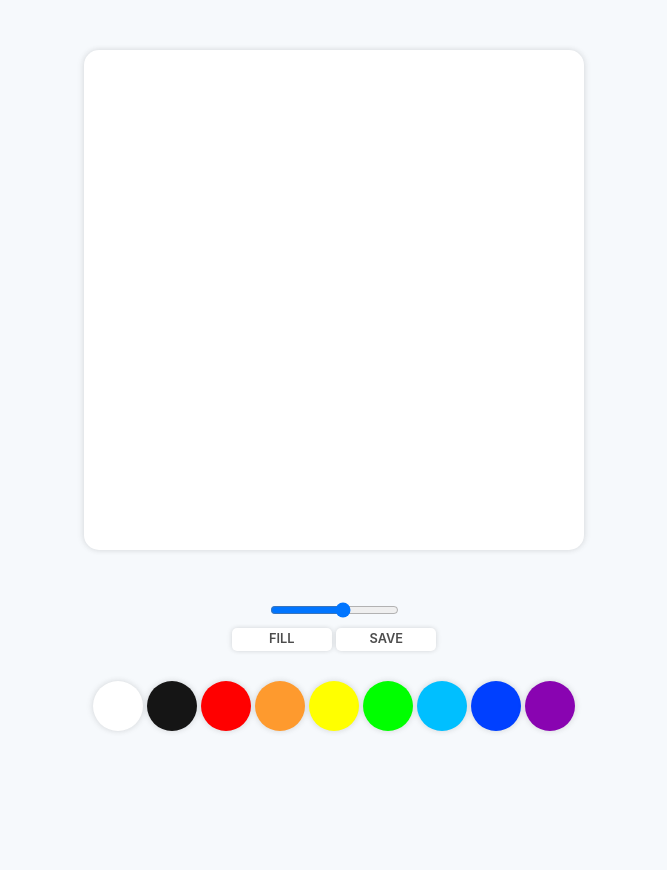
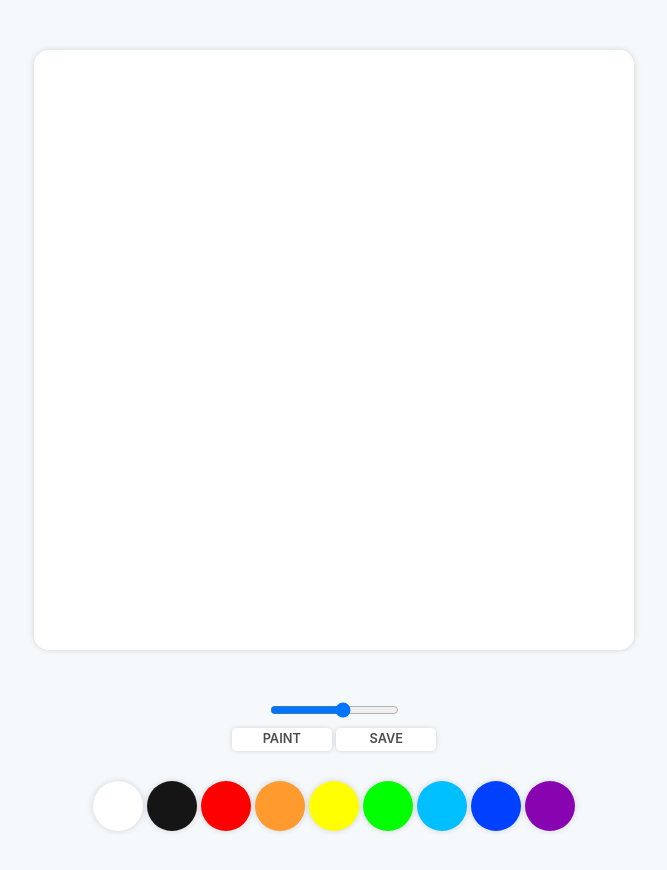
Before and after one commit to SUPINKIM/PaintJs, a plain HTML site: page index.html in a window 1280 px wide. Both pictures are taken after a click on the button "FILL". Shown: the whole page, without its empty margins (306-973 px from the left). Before the commit the page ends 800 px from the top, so only its background shows below. Drawn offline with Linux system fonts and the light colour scheme.

Commit message:
last commit

```diff
--- a/app.js
+++ b/app.js
@@ -2,15 +2,28 @@
 
 const canvas = document.querySelector('canvas');
 const ctx = canvas.getContext('2d');
+const fill = document.getElementById('JsMode');
+const colors = document.getElementsByClassName('jsColor');
+const range = document.querySelector('#JsRange');
+const saveBnt = document.getElementById('JsSave');
 
-ctx.strokeStyle = '#151515';
+//canvas의 css 크기와 별도로 canvas.width와 height를 js에서 지정해주어야 한다.
+const CanvasW_H = 600;
+
+canvas.width = CanvasW_H;
+canvas.height = CanvasW_H;
+
+ctx.fillStyle = 'white';
+ctx.fillRect(0, 0, CanvasW_H, CanvasW_H);
+
+const initalColor = '#151515';
+ctx.strokeStyle = initalColor;
+ctx.fillStyle = initalColor;
+
 ctx.lineWidth = 3;
 
-//canvas의 css 크기와 별도로 canvas.width와 height를 js에서 지정해주어야 한다.
-canvas.width = 500;
-canvas.height = 500;
-
 let painting = false;
+let f_ill = false;
 
 function startPainting() {
   painting = true;
@@ -36,18 +49,28 @@ function onMouseDown(event) {
   painting = true;
 }
 
-if (canvas) {
-  canvas.addEventListener('mousemove', onMouseMove, false);
-  canvas.addEventListener('mousedown', onMouseDown, false);
-  canvas.addEventListener('mouseup', stopPainting, false);
-  canvas.addEventListener('mouseleave', stopPainting, false);
+//fill <-> paint
+
+function clickFill() {
+  if (!f_ill) {
+    f_ill = true;
+    fill.innerText = 'Paint';
+  } else {
+    f_ill = false;
+    fill.innerText = 'Fill';
+  }
 }
+function changeBgColor(event) {
+  if (f_ill) {
+    ctx.fillRect(0, 0, CanvasW_H, CanvasW_H);
+  }
+}
+fill.addEventListener('click', clickFill, false);
 
 //펜 색 변경하기
-const colors = document.getElementsByClassName('jsColor');
-
 function changeColor(color) {
   ctx.strokeStyle = color;
+  ctx.fillStyle = color;
 }
 
 function onHandleClick(event) {
@@ -60,7 +83,6 @@ Array.from(colors).forEach((color) =>
 );
 
 //브러시 크기 변경하기
-const range = document.querySelector('#JsRange');
 
 function changeLineWidth(width) {
   ctx.lineWidth = width;
@@ -72,3 +94,26 @@ function onHandleUp(event) {
   changeLineWidth(width);
 }
 range.addEventListener('mouseup', onHandleUp, false);
+
+function onHandleCM(event) {
+  event.preventDefault();
+}
+//save image
+function saveImg(event) {
+  const img = canvas.toDataURL();
+  const link = document.createElement('a');
+  link.href = img;
+  link.download = 'SavingImg!🎨';
+  link.click();
+}
+
+saveBnt.addEventListener('click', saveImg, false);
+
+if (canvas) {
+  canvas.addEventListener('mousemove', onMouseMove, false);
+  canvas.addEventListener('mousedown', onMouseDown, false);
+  canvas.addEventListener('mouseup', stopPainting, false);
+  canvas.addEventListener('mouseleave', stopPainting, false);
+  canvas.addEventListener('click', changeBgColor, false);
+  canvas.addEventListener('contextmenu', onHandleCM, false);
+}
--- a/style.css
+++ b/style.css
@@ -16,8 +16,8 @@ body {
 }
 
 .canvas {
-  width: 500px;
-  height: 500px;
+  width: 600px;
+  height: 600px;
   background-color: white;
   border-radius: 15px;
   /*box-shadow: 10px 5px 5px #e0ebff;*/
```
